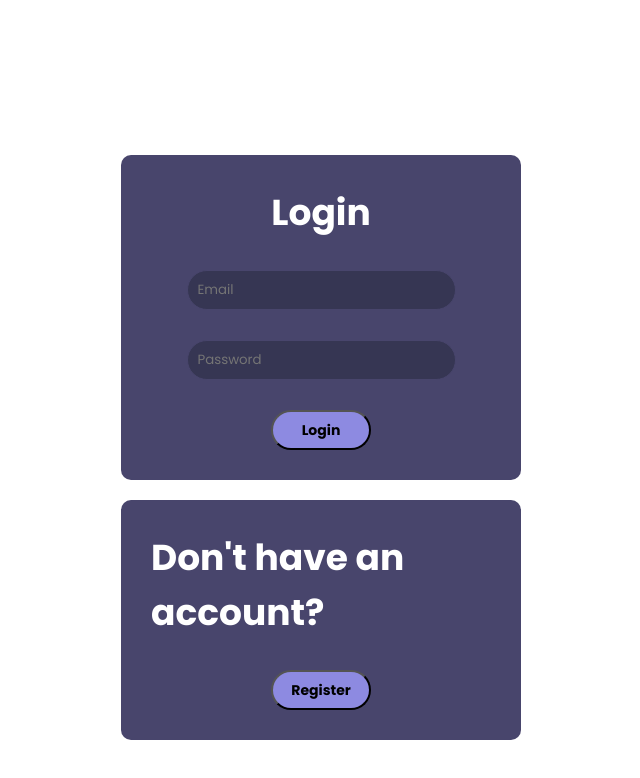
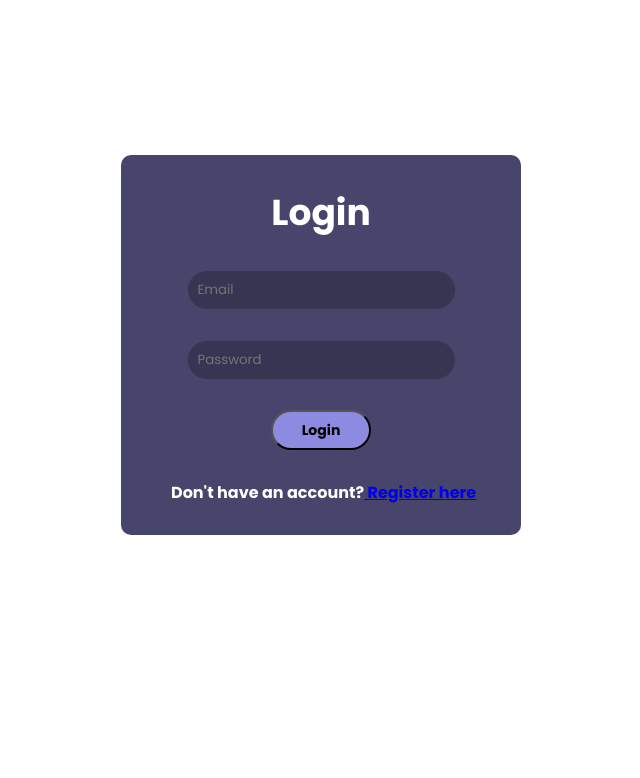
Before and after one commit to VictorHSampa/Poneglyph-Front-Temporary-Name-, a React (Vite) app: page / in a window 1280 px wide. Shown: the top 778 px of the page, without its empty margins (319-959 px from the left). Built offline with nearby package versions, Linux system fonts and the light colour scheme.

Commit message:
mudanças no css do login

```diff
--- a/src/pages/login/index.jsx
+++ b/src/pages/login/index.jsx
@@ -30,12 +30,12 @@ function Login() {
         <input name='email' placeholder='Email' value={email} onChange={(e) => setEmail(e.target.value)}/>
         <input name='password' placeholder='Password' type='password' value={password} onChange={(e) => setPassword(e.target.value)}/>
         <button type='button' onClick={handleLogin}>Login</button>
+        <div className='register'>
+        <h1>Don't have an account?<a href='/register'> Register here</a></h1>
+        </div>
       </form>
 
-      <div className='register'>
-        <h1>Don't have an account?</h1>
-        <button type='button'>Register</button>
-      </div>
+
 
     </div>
   )
--- a/src/pages/login/style.css
+++ b/src/pages/login/style.css
@@ -82,26 +82,21 @@ form {
 
 .register{
   color: #fff;
-  font-size: auto;
-  display: flex;
-  flex-direction: column;
-  align-items: center;
+  font-size: 10px;
   gap: 30px;
-  padding: 30px;
   border-radius: 10px;
   background-color: #48456c;
   width: 400px;
-  margin-bottom: 20px;
-  max-width: 50%;
-
-  & button{
-   border-radius: 30px;
-    background-color: #8d8ae1;
-    height: 40px;
-    width: 100px;
+  justify-content: space-between;
+  align-items: center;
+  display: flex;
+  padding-left: 50px;
+  & h1{
+    font-size: 16px;
     font-weight: bold;
-    font-size: 14px;
-    cursor: pointer;
-    flex-direction: column;
+  }
+  & a{
+    font-size: 16px;
+    font-weight: bold;
   }
 }
```
